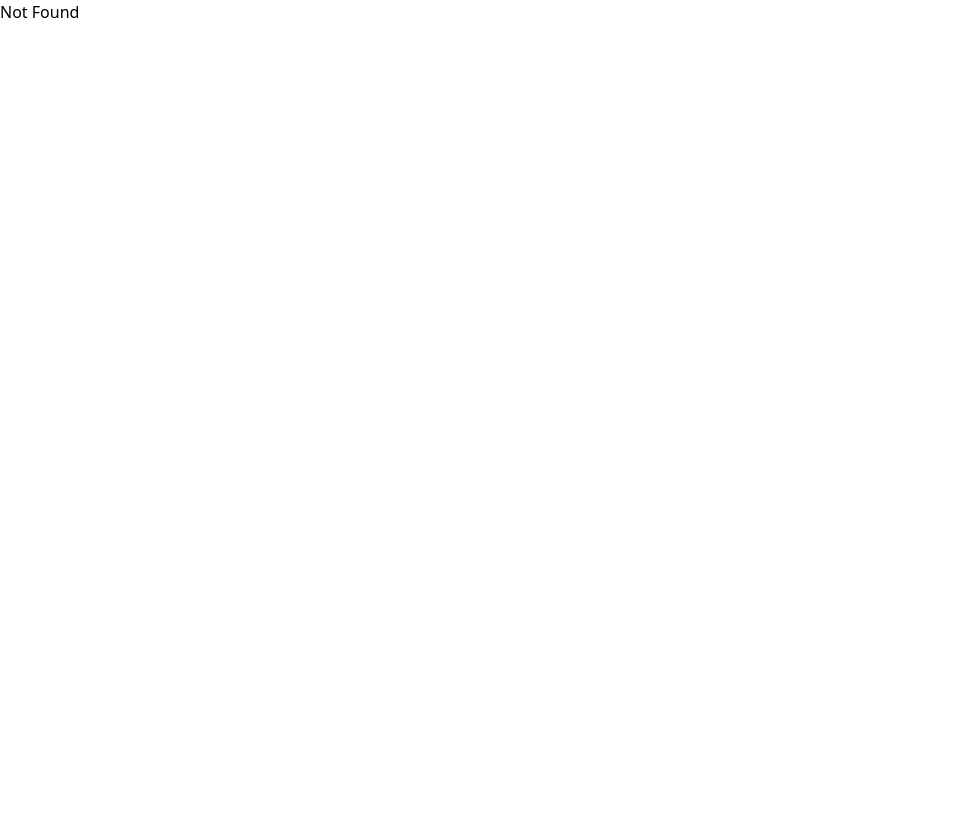
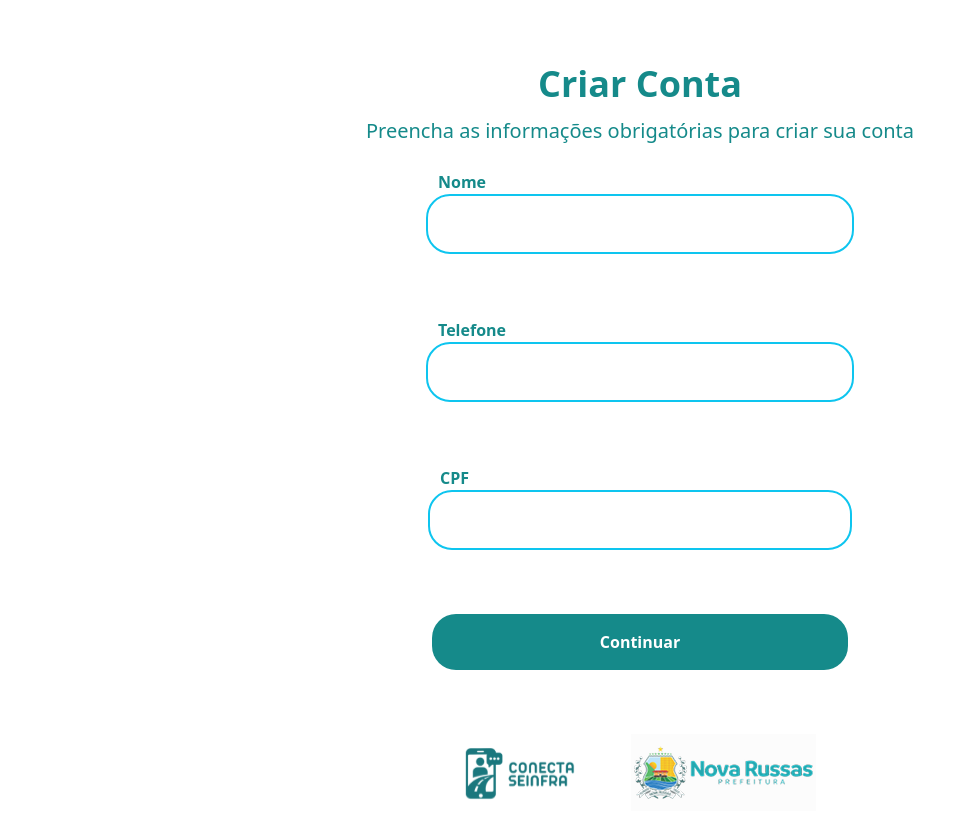
Before and after one commit to IRINEUSABIDO/conectaSI_Secretaria, a React (Vite) app: page /criarConta in a window 1280 px wide. Shown: the top 838 px of the page, without its empty margins (0-975 px from the left). Before the commit the page ends 800 px from the top, so only its background shows below. Built offline with nearby package versions, Linux system fonts and the light colour scheme.

Commit message:
feat: foi adicionado um novo arquivo tsx, devido ao novo prototipo e alterações em componentes

```diff
--- /dev/null
+++ b/src/components/buttonCPF.tsx
@@ -0,0 +1,36 @@
+//import do regex do cpf
+import { corretorCPF } from "../utils/CPFFormatter";
+import { useState } from "react";
+
+interface Props {
+  title: string;
+  placeholder?: string;
+  src?: string;
+}
+export const Button_cpf = ({ title, placeholder, src }: Props) => {
+  const [cpf, setCpf] = useState<string>("");
+
+  //responsavel por como vai ficar e vai tipar para autocomplementar com os devidos sinais do cpf
+  const mudanca = (e: React.ChangeEvent<HTMLInputElement>) => {
+    setCpf(corretorCPF(e.target.value));
+  };
+  return (
+    <>
+      <div className="flex flex-col mb-[5%]">
+        <h1 className="font-xs font-bold text-header-blue ml-3">{title}</h1>
+
+        <div className="rounded-3xl bg-white border-2 border-header-light-blue flex items-center space-x-3">
+          <input
+            type="text"
+            placeholder={placeholder}
+            value={cpf}
+            onChange={mudanca}
+            maxLength={14}
+            className="px-18 py-4 text-header-blue font-inter font-bold cursor-pointer outline-0 "
+          />
+          <img src={src} className="mr-4" />
+        </div>
+      </div>
+    </>
+  );
+};
--- a/src/components/buttonInput.tsx
+++ b/src/components/buttonInput.tsx
@@ -1,20 +1,25 @@
 interface Props {
+  placeholder?: string;
   title: string;
   type: string;
   alt?: string;
   src?: string;
 }
 
-export const Button_Input = ({title, alt, src, type}: Props) => {
+export const Button_Input = ({ placeholder, title, alt, src, type }: Props) => {
   return (
     <>
-      <div className="rounded-2xl bg-light-gray flex items-center space-x-3">
-        <input
-          type={type}
-          placeholder={title}
-          className="px-10 py-4 text-header-blue font-inter font-bold cursor-pointer outline-0 mx-5"
-        />
-        {src && <img src={src} alt={alt} className="mr-4" />}
+      <div className="flex flex-col mb-[5%]">
+        <h1 className="font-xs font-bold text-header-blue ml-3">{title}</h1>
+
+        <div className="rounded-3xl bg-white border-2 border-header-light-blue flex items-center space-x-3">
+          <input
+            type={type}
+            placeholder={placeholder}
+            className="px-22 py-4 text-header-blue font-inter font-bold cursor-pointer outline-0 "
+          />
+          {src && <img src={src} alt={alt} className="mr-4" />}
+        </div>
       </div>
     </>
   );
--- a/src/routeTree.gen.ts
+++ b/src/routeTree.gen.ts
@@ -12,6 +12,7 @@ import { Route as rootRouteImport } from './routes/__root'
 import { Route as RelatorioRouteImport } from './routes/relatorio'
 import { Route as LoginRouteImport } from './routes/login'
 import { Route as Index3RouteImport } from './routes/index3'
+import { Route as CriarContaRouteImport } from './routes/criarConta'
 import { Route as CadastroRouteImport } from './routes/cadastro'
 import { Route as IndexRouteImport } from './routes/index'
 
@@ -30,6 +31,11 @@ const Index3Route = Index3RouteImport.update({
   path: '/index3',
   getParentRoute: () => rootRouteImport,
 } as any)
+const CriarContaRoute = CriarContaRouteImport.update({
+  id: '/criarConta',
+  path: '/criarConta',
+  getParentRoute: () => rootRouteImport,
+} as any)
 const CadastroRoute = CadastroRouteImport.update({
   id: '/cadastro',
   path: '/cadastro',
@@ -44,6 +50,7 @@ const IndexRoute = IndexRouteImport.update({
 export interface FileRoutesByFullPath {
   '/': typeof IndexRoute
   '/cadastro': typeof CadastroRoute
+  '/criarConta': typeof CriarContaRoute
   '/index3': typeof Index3Route
   '/login': typeof LoginRoute
   '/relatorio': typeof RelatorioRoute
@@ -51,6 +58,7 @@ export interface FileRoutesByFullPath {
 export interface FileRoutesByTo {
   '/': typeof IndexRoute
   '/cadastro': typeof CadastroRoute
+  '/criarConta': typeof CriarContaRoute
   '/index3': typeof Index3Route
   '/login': typeof LoginRoute
   '/relatorio': typeof RelatorioRoute
@@ -59,21 +67,36 @@ export interface FileRoutesById {
   __root__: typeof rootRouteImport
   '/': typeof IndexRoute
   '/cadastro': typeof CadastroRoute
+  '/criarConta': typeof CriarContaRoute
   '/index3': typeof Index3Route
   '/login': typeof LoginRoute
   '/relatorio': typeof RelatorioRoute
 }
 export interface FileRouteTypes {
   fileRoutesByFullPath: FileRoutesByFullPath
-  fullPaths: '/' | '/cadastro' | '/index3' | '/login' | '/relatorio'
+  fullPaths:
+    | '/'
+    | '/cadastro'
+    | '/criarConta'
+    | '/index3'
+    | '/login'
+    | '/relatorio'
   fileRoutesByTo: FileRoutesByTo
-  to: '/' | '/cadastro' | '/index3' | '/login' | '/relatorio'
-  id: '__root__' | '/' | '/cadastro' | '/index3' | '/login' | '/relatorio'
+  to: '/' | '/cadastro' | '/criarConta' | '/index3' | '/login' | '/relatorio'
+  id:
+    | '__root__'
+    | '/'
+    | '/cadastro'
+    | '/criarConta'
+    | '/index3'
+    | '/login'
+    | '/relatorio'
   fileRoutesById: FileRoutesById
 }
 export interface RootRouteChildren {
   IndexRoute: typeof IndexRoute
   CadastroRoute: typeof CadastroRoute
+  CriarContaRoute: typeof CriarContaRoute
   Index3Route: typeof Index3Route
   LoginRoute: typeof LoginRoute
   RelatorioRoute: typeof RelatorioRoute
@@ -102,6 +125,13 @@ declare module '@tanstack/react-router' {
       preLoaderRoute: typeof Index3RouteImport
       parentRoute: typeof rootRouteImport
     }
+    '/criarConta': {
+      id: '/criarConta'
+      path: '/criarConta'
+      fullPath: '/criarConta'
+      preLoaderRoute: typeof CriarContaRouteImport
+      parentRoute: typeof rootRouteImport
+    }
     '/cadastro': {
       id: '/cadastro'
       path: '/cadastro'
@@ -122,6 +152,7 @@ declare module '@tanstack/react-router' {
 const rootRouteChildren: RootRouteChildren = {
   IndexRoute: IndexRoute,
   CadastroRoute: CadastroRoute,
+  CriarContaRoute: CriarContaRoute,
   Index3Route: Index3Route,
   LoginRoute: LoginRoute,
   RelatorioRoute: RelatorioRoute,
--- /dev/null
+++ b/src/routes/criarConta.tsx
@@ -0,0 +1,51 @@
+import { createFileRoute } from "@tanstack/react-router";
+import { Button_Input } from "../components/buttonInput";
+import { Button_cpf } from "../components/buttonCPF";
+import ConectaSeinfraIcon from "../assets/IconsNewSvgs/ConectaSeinfra.svg";
+import LogoPrefeitura from "../assets/logoPrefeitura.png";
+export const Route = createFileRoute("/criarConta")({
+  component: RouteComponent,
+});
+
+function RouteComponent() {
+  return (
+    <>
+      {/* HEADER */}
+      <div className="flex flex-col overflow-x-hidden">
+        <header>
+          <div className="flex items-center justify-center">
+            <h1 className="font-semibold mt-[5%] text-4xl text-header-blue">
+              Criar Conta
+            </h1>
+          </div>
+          <div className="flex items-center justify-center">
+            <h1 className="font-light text-xl mt-[1%] text-header-blue">
+              Preencha as informações obrigatórias para criar sua conta
+            </h1>
+          </div>
+        </header>
+
+        {/* MAIN */}
+        <main className="mt-[2%]">
+          <div className="flex flex-col justify-center items-center ">
+
+            {/* BOTÕES: COMPONENTES */}
+            <Button_Input type="text" title="Nome" />
+            <Button_Input type="tel" title="Telefone" />
+            <Button_cpf title="CPF"/>
+
+            <button className="bg-header-blue px-42 py-4 rounded-3xl text-white font-bold cursor-pointer">
+                <h1>Continuar</h1>
+            </button>
+          </div>
+        </main>
+
+        {/* FOOTER */}
+        <footer className="flex items-center justify-center mt-[5%] mb-[5%] space-x-14">
+        <img src={ConectaSeinfraIcon} alt="Logo do Conecta Seinfra"/>
+        <img src={LogoPrefeitura} alt="Logo da Prefeitura de Nova Russas" />
+        </footer>
+      </div>
+    </>
+  );
+}
--- a/src/routes/index.tsx
+++ b/src/routes/index.tsx
@@ -110,8 +110,8 @@ function RouteComponent() {
           </div>
 	 <div className="w-[320px]">
             <Button
-              title="Últimas Ordens"
-              redirect="/login"
+              title="criar conta REMODELED"
+              redirect="/criarConta"
               src={ultimasOrdens}
               alt="pedrinho"
             />
```
Also changed, not shown: src/assets/IconsNewSvgs/ConectaSeinfra.svg (added).
